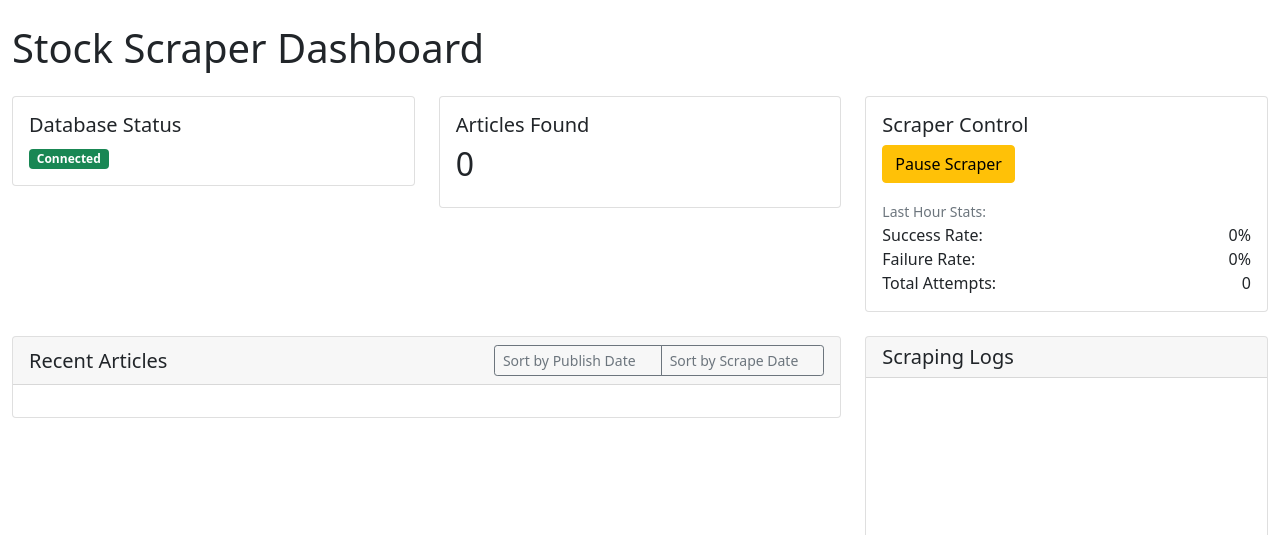
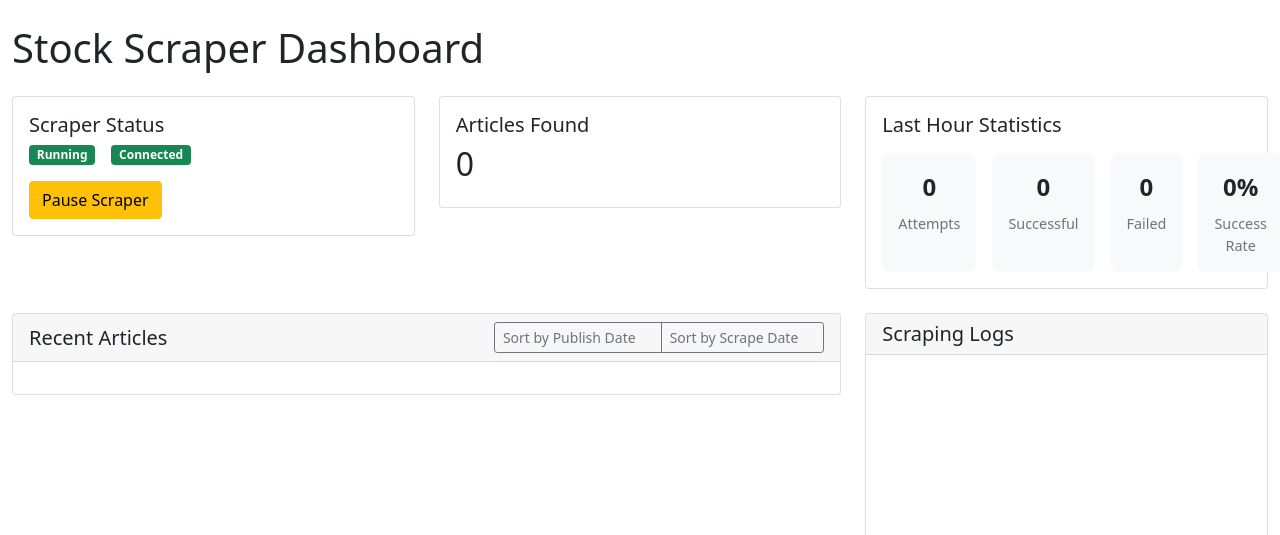
Before and after one commit to RohitTru/botStonkWar, a Flask app: page / in a window 1280 px wide. Shown: the top 535 px of the page. Run offline with Flask 3, Linux system fonts and the light colour scheme; data that the repository does not hold is empty; parts of the project's set-up code (start-up, migrations or seed data) failed here and were passed over; some libraries are stand-ins or nearby versions.

Commit message:
back to the metrics i like

```diff
--- a/feature-WebScraperStockSelector/app/templates/dashboard.html
+++ b/feature-WebScraperStockSelector/app/templates/dashboard.html
@@ -121,6 +121,27 @@
         #articles-count.text-success {
             color: #28a745;
         }
+        .stats-grid {
+            display: grid;
+            grid-template-columns: repeat(4, 1fr);
+            gap: 1rem;
+            text-align: center;
+            margin-top: 1rem;
+        }
+        .stats-item {
+            padding: 1rem;
+            background: #f8f9fa;
+            border-radius: 8px;
+        }
+        .stats-item .number {
+            font-size: 1.5rem;
+            font-weight: bold;
+            margin-bottom: 0.5rem;
+        }
+        .stats-item .label {
+            font-size: 0.9rem;
+            color: #6c757d;
+        }
     </style>
 </head>
 <body>
@@ -128,12 +149,18 @@
         <h1 class="mb-4">Stock Scraper Dashboard</h1>
 
         <div class="row mb-4">
-            <!-- Database Status Card -->
+            <!-- Scraper Status Card -->
             <div class="col-md-4">
                 <div class="card">
                     <div class="card-body">
-                        <h5 class="card-title">Database Status</h5>
-                        <span id="db-status" class="badge bg-secondary">Checking...</span>
+                        <h5 class="card-title">Scraper Status</h5>
+                        <div class="d-flex align-items-center">
+                            <span id="scraper-status" class="badge bg-success me-3">Running</span>
+                            <span id="db-status" class="badge bg-success">Connected</span>
+                        </div>
+                        <div class="mt-3">
+                            <button id="pauseResumeBtn" class="btn btn-warning">Pause Scraper</button>
+                        </div>
                     </div>
                 </div>
             </div>
@@ -148,25 +175,27 @@
                 </div>
             </div>
 
-            <!-- Scraper Control Card -->
+            <!-- Last Hour Statistics Card -->
             <div class="col-md-4">
                 <div class="card">
                     <div class="card-body">
-                        <h5 class="card-title">Scraper Control</h5>
-                        <button id="pauseResumeBtn" class="btn btn-warning">Loading...</button>
-                        <div class="mt-3">
-                            <small class="text-muted">Last Hour Stats:</small>
-                            <div class="d-flex justify-content-between">
-                                <span>Success Rate:</span>
-                                <span id="success-rate">0%</span>
+                        <h5 class="card-title">Last Hour Statistics</h5>
+                        <div class="stats-grid">
+                            <div class="stats-item">
+                                <div class="number" id="total-attempts">0</div>
+                                <div class="label">Attempts</div>
                             </div>
-                            <div class="d-flex justify-content-between">
-                                <span>Failure Rate:</span>
-                                <span id="failure-rate">0%</span>
+                            <div class="stats-item">
+                                <div class="number" id="successful-attempts">0</div>
+                                <div class="label">Successful</div>
                             </div>
-                            <div class="d-flex justify-content-between">
-                                <span>Total Attempts:</span>
-                                <span id="total-attempts">0</span>
+                            <div class="stats-item">
+                                <div class="number" id="failed-attempts">0</div>
+                                <div class="label">Failed</div>
+                            </div>
+                            <div class="stats-item">
+                                <div class="number" id="success-rate">0%</div>
+                                <div class="label">Success Rate</div>
                             </div>
                         </div>
                     </div>
@@ -472,8 +501,10 @@
                     const logsContainer = document.getElementById('scraping-logs');
                     if (data.scraping_logs && data.scraping_logs.length > 0) {
                         const logsHtml = data.scraping_logs.map(log => {
-                            let statusClass, badgeClass;
-                            switch(log.status) {
+                            let statusClass = 'text-success';
+                            let badgeClass = 'bg-success';
+
+                            switch (log.status) {
                                 case 'SUCCESS':
                                     statusClass = 'text-success';
                                     badgeClass = 'bg-success';
@@ -507,10 +538,22 @@
                 });
         }
 
-        function updateScraperMetrics(stats) {
-            document.getElementById('success-rate').textContent = `${stats.success_rate}%`;
-            document.getElementById('failure-rate').textContent = `${stats.failure_rate}%`;
-            document.getElementById('total-attempts').textContent = stats.total_attempts;
+        function updateScraperStatus(status) {
+            const scraperStatus = document.getElementById('scraper-status');
+            if (status === 'Running') {
+                scraperStatus.className = 'badge bg-success me-3';
+                scraperStatus.textContent = 'Running';
+            } else {
+                scraperStatus.className = 'badge bg-warning me-3';
+                scraperStatus.textContent = 'Paused';
+            }
+        }
+
+        function updateLastHourStats(stats) {
+            document.getElementById('total-attempts').textContent = stats.total_attempts || 0;
+            document.getElementById('successful-attempts').textContent = stats.successful || 0;
+            document.getElementById('failed-attempts').textContent = stats.failed || 0;
+            document.getElementById('success-rate').textContent = `${stats.success_rate || 0}%`;
         }
 
         function updateDashboard() {
@@ -523,14 +566,17 @@
                     // Update database status
                     updateDatabaseStatus(data.db_connected);
 
+                    // Update scraper status
+                    updateScraperStatus(data.scraper_status);
+
                     // Update articles count
                     updateArticlesCount(data.articles_count);
 
-                    // Update scraper status
+                    // Update scraper controls
                     updateScraperControls(data.scraper_status, data.scraper_status === 'Paused');
 
-                    // Update scraping metrics
-                    updateScraperMetrics(data.scraping_stats);
+                    // Update last hour statistics
+                    updateLastHourStats(data.scraping_stats);
 
                     // Update scraping logs
                     updateScrapingLogs();
```
